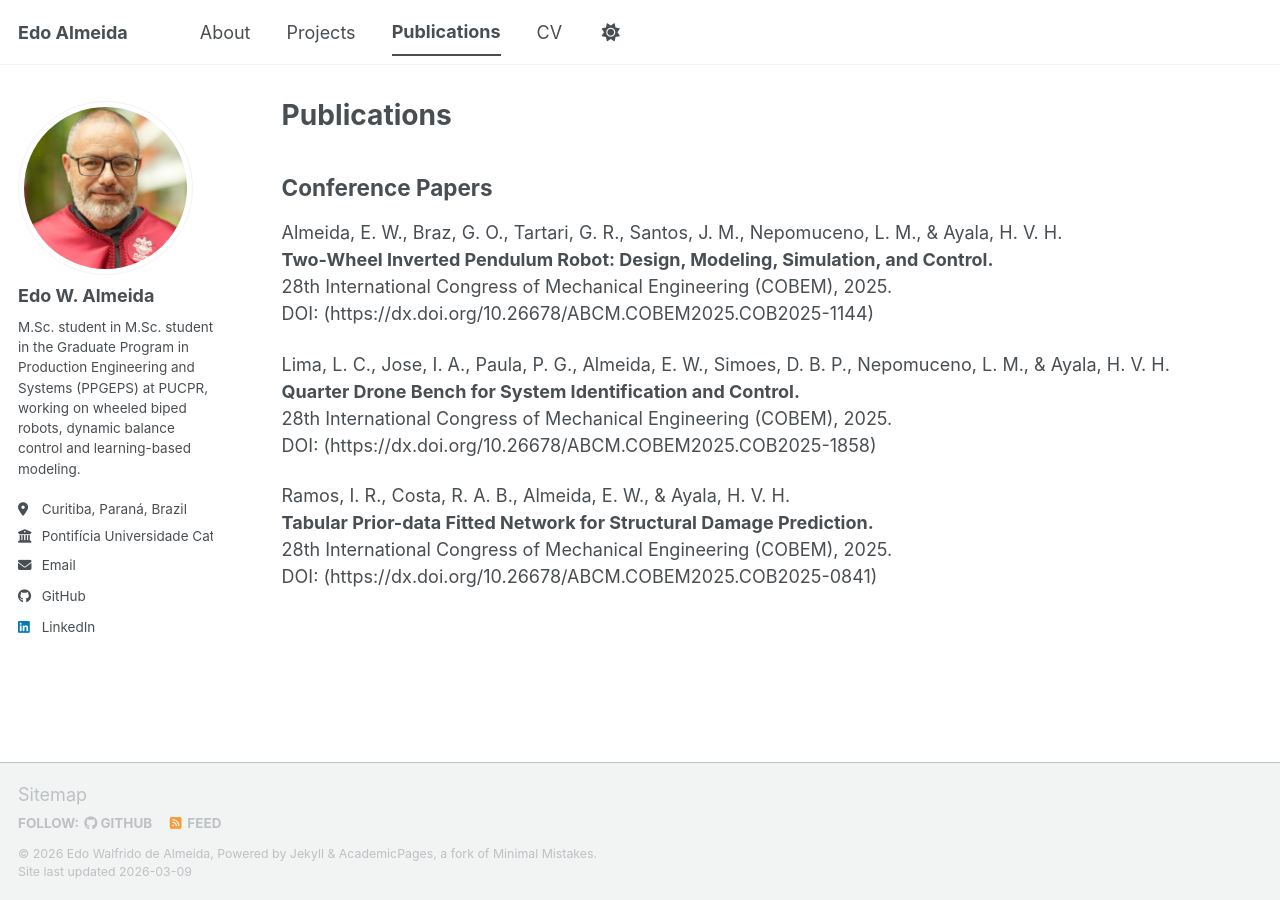
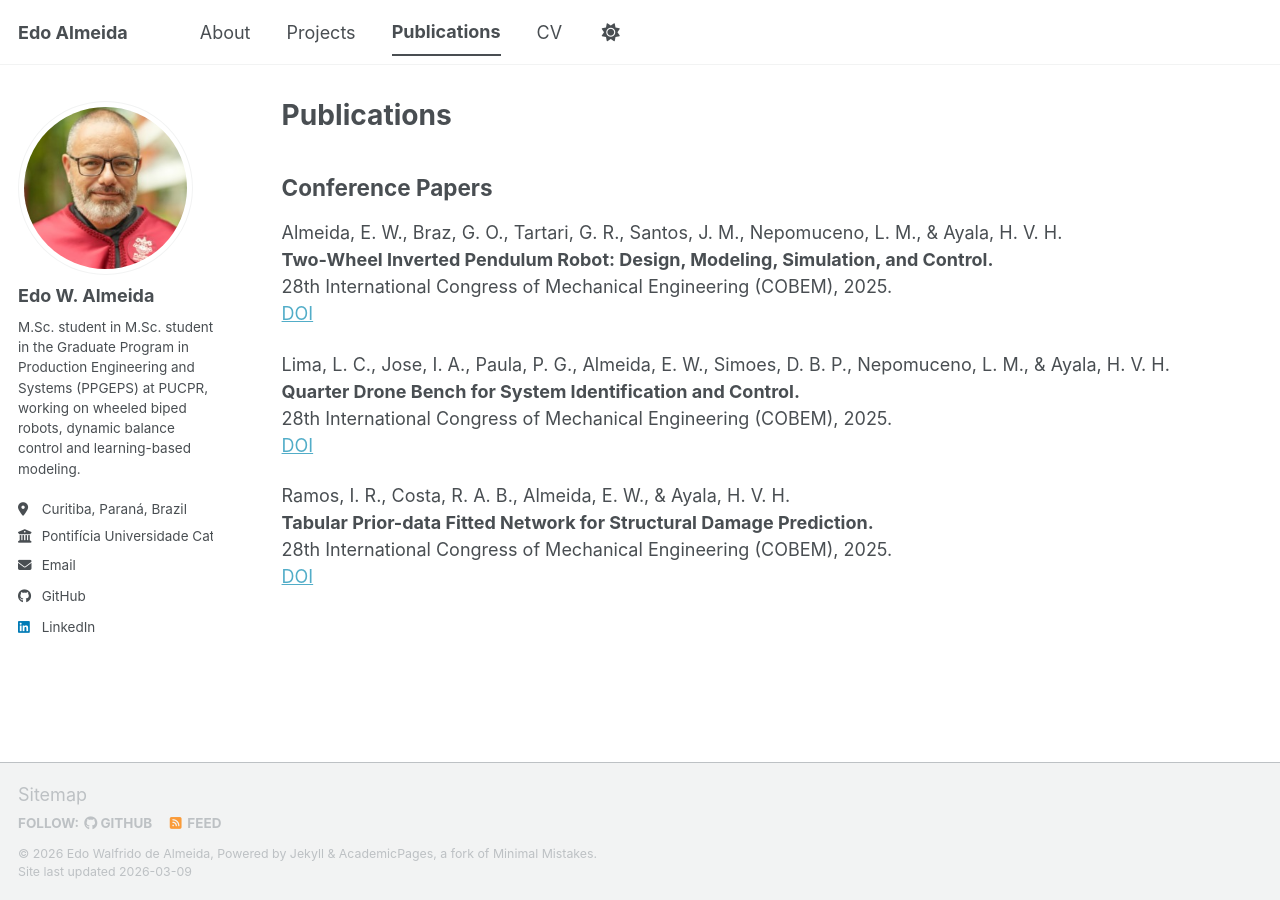
Before and after one commit to EdoAlmeida/EdoAlmeida.github.io, a Jekyll site: the page built from _pages/publications.md, in a window 1280 px wide. Built offline with Jekyll 4.4.1, drawn with Linux system fonts in a browser that asks for light colours; a script bundle is joined from its source files by our own code; library files that are not in the unit come from our copies; some of the changed lines change nothing that is shown.

Commit message:
Update DOI links to markdown format in publications

```diff
--- a/_pages/publications.md
+++ b/_pages/publications.md
@@ -11,14 +11,14 @@ author_profile: true
 Almeida, E. W., Braz, G. O., Tartari, G. R., Santos, J. M., Nepomuceno, L. M., & Ayala, H. V. H.
 **Two-Wheel Inverted Pendulum Robot: Design, Modeling, Simulation, and Control.**
 28th International Congress of Mechanical Engineering (COBEM), 2025.
-DOI: (https://dx.doi.org/10.26678/ABCM.COBEM2025.COB2025-1144)
+[DOI](https://dx.doi.org/10.26678/ABCM.COBEM2025.COB2025-1144)
 
 Lima, L. C., Jose, I. A., Paula, P. G., Almeida, E. W., Simoes, D. B. P., Nepomuceno, L. M., & Ayala, H. V. H.
 **Quarter Drone Bench for System Identification and Control.**
 28th International Congress of Mechanical Engineering (COBEM), 2025.
-DOI: (https://dx.doi.org/10.26678/ABCM.COBEM2025.COB2025-1858)
+[DOI](https://dx.doi.org/10.26678/ABCM.COBEM2025.COB2025-1858)
 
 Ramos, I. R., Costa, R. A. B., Almeida, E. W., & Ayala, H. V. H.
 **Tabular Prior-data Fitted Network for Structural Damage Prediction.**
 28th International Congress of Mechanical Engineering (COBEM), 2025.
-DOI: (https://dx.doi.org/10.26678/ABCM.COBEM2025.COB2025-0841)
+[DOI](https://dx.doi.org/10.26678/ABCM.COBEM2025.COB2025-0841)
```
